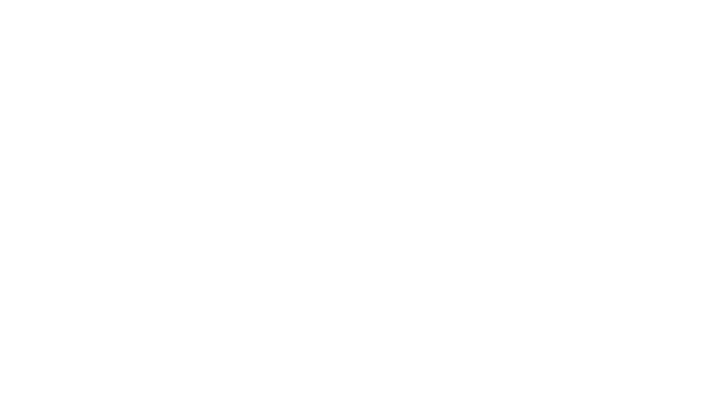
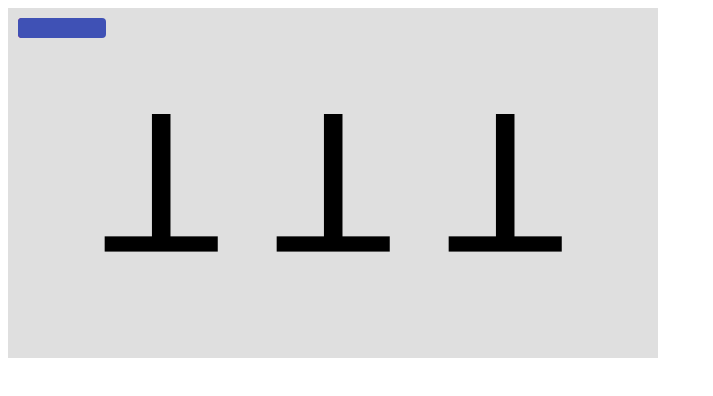
Before and after one commit to taylorJaredD/tower_of_hanoi, a plain HTML site: page index.html in a window 1280 px wide. Shown: the whole page, without its empty margins (0-713 px from the left). Drawn offline with nearby package versions, Linux system fonts and the light colour scheme.

Commit message:
setup html and css content

```diff
--- a/index.html
+++ b/index.html
@@ -3,9 +3,42 @@
   <head>
     <meta charset="utf-8">
     <link rel="stylesheet" href="style.css">
-    <title></title>
+    <script src="https://ajax.googleapis.com/ajax/libs/jquery/1.11.1/jquery.min.js"></script>
+    <title>Tower of Hanoi</title>
   </head>
   <body>
+
+    <div class="game-board">
+
+      <div class="pegs">
+        <div class="tower left-tower">T</div>
+        <div class="tower mid-tower">T</div>
+        <div class="tower right-tower">T</div>
+      </div>
+
+      <div class="disks">
+        <div class="disks-left">
+          <div class="disk disk-1">
+          <div class="disk disk-2">
+          <div class="disk disk-3">
+        </div>
+        <div class="disks-mid">
+        </div>
+        <div class="disks-right">
+        </div>
+      </div>
+
+    </div>
+    <!--
+    div.disks
+      div.disks-left
+        div.disk.disk-1
+        div.disk.disk-2
+        div.disk.disk-3
+        div.disk.disk-4
+      div.disks-mid
+      div.disks-right
+    -->
 
     <script src="tower.js"></script>
   </body>
--- a/style.css
+++ b/style.css
@@ -0,0 +1,92 @@
+/*body {
+  display: flex;
+  justify-content: center;
+  align-items: center;
+  flex-direction: column;
+}*/
+.game-board {
+  display: flex;
+  position: relative;
+  flex-direction: column-reverse;
+  padding: 10px;
+  justify-content: flex-start;
+}
+.pegs {
+  display: flex;
+  flex-direction: row;
+  justify-content: center;
+  align-items: center;
+  width: 600px;
+  height: 300px;
+  background-color: #dfdfdf;
+  padding: 25px;
+  position: absolute;
+  top: 0;
+  left: 0;
+}
+
+.tower {
+  /* move common styles here, specific styles to specific tower class */
+  font-family: 'Aristocrat', 'Helvetica', sans-serif;
+  font-weight: 200;
+  font-size: 200px;
+  color: black;
+  transform: rotate(180deg);
+  padding: 25px;
+  z-index: 10;
+}
+
+/*.left-tower {
+  font-family: 'Aristocrat', 'Helvetica', sans-serif;
+  font-weight: 200;
+  font-size: 200px;
+  color: black;
+  transform: rotate(180deg);
+  padding: 25px;
+  z-index: 10;
+}
+.mid-tower {
+  font-family: 'Aristocrat', 'Helvetica', sans-serif;
+  font-weight: 200;
+  font-size: 200px;
+  color: black;
+  transform: rotate(180deg);
+  padding: 25px;
+  z-index: 10;
+}
+.right-tower {
+  font-family: 'Aristocrat', 'Helvetica', sans-serif;
+  font-weight: 200;
+  font-size: 200px;
+  color: black;
+  transform: rotate(180deg);
+  padding: 25px;
+  z-index: 10;
+}*/
+
+.disk-1 {
+  width: 52.5px;
+  height: 20px;
+  border-radius: 4px;
+  z-index: 20;
+  background-color: #e91e63;
+  position: relative;
+}
+
+.disk-2 {
+  width: 70px;
+  height: 20px;
+  border-radius: 4px;
+  z-index: 20;
+  background-color: #673ab7;
+  position: relative;
+}
+
+.disk-3 {
+  width: 87.5px;
+  height: 20px;
+  border-radius: 4px;
+  z-index: 20;
+  background-color: #3f51b5;
+  position: relative;
+}
```
